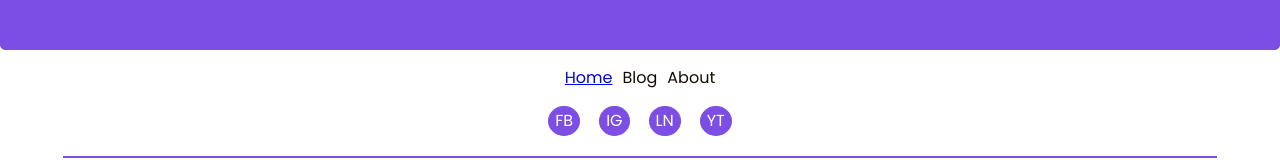
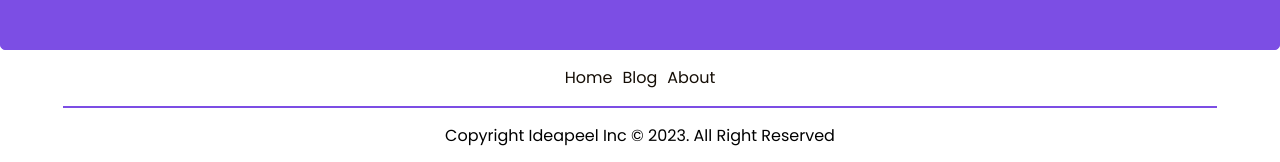
Before and after one commit to Eyyubfront/Blog-Site, a React (Vite) app in the folder blog-website/: page / in a window 1280 px wide. Shown: the part 790-952 px from the top of the page. Built offline with nearby package versions, Linux system fonts and the light colour scheme; no server answers; the database is empty.

Commit message:
blog cursor

```diff
--- a/blog-website/src/assets/styles/main.css
+++ b/blog-website/src/assets/styles/main.css
@@ -54,20 +54,6 @@
 #footer .footer__container .footer__link .links {
   text-decoration: none;
   color: rgb(21, 14, 6);
-}
-#footer .footer__container .footer__icons {
-  display: flex;
-  flex-direction: row;
-  align-items: center;
-  gap: 19px;
-}
-#footer .footer__container .footer__icons .icons__card {
-  border: 1px solid rgb(124, 78, 228);
-  border-radius: 50%;
-  background-color: rgb(124, 78, 228);
-  color: white;
-  text-align: center;
-  padding: 6px;
 }
 #footer .footer__container .footer__line {
   border: 1px solid rgb(124, 78, 228);
@@ -485,6 +471,7 @@ body {
   width: 130px;
   text-align: center;
   padding: 9px;
+  cursor: pointer;
 }
 #subscription .subscription__box .subscription__container .subscription__top {
   font-size: 25px;
--- a/blog-website/src/assets/styles/sass/components/_subscription.scss
+++ b/blog-website/src/assets/styles/sass/components/_subscription.scss
@@ -32,6 +32,7 @@
                     width: 130px;
                     text-align: center;
                     padding: 9px;
+                    cursor: pointer;
                 }
             }
 
--- a/blog-website/src/assets/styles/sass/layout/_footer.scss
+++ b/blog-website/src/assets/styles/sass/layout/_footer.scss
@@ -14,20 +14,6 @@
                 color: rgba(21, 14, 6, 1);
             }
         }
-        .footer__icons{
-            display: flex;
-            flex-direction: row;
-            align-items: center;
-            gap: 19px;
-.icons__card{
-    border: 1px solid rgba(124, 78, 228, 1);
-    border-radius: 50%;
-    background-color:rgba(124, 78, 228, 1) ;
-    color: white;
-    text-align: center;
-    padding: 6px;
-}
-        }
         .footer__line{
             border: 1px solid  rgba(124, 78, 228, 1);
             width: 90%;
--- a/blog-website/src/components/Footer/Footer.jsx
+++ b/blog-website/src/components/Footer/Footer.jsx
@@ -10,21 +10,15 @@ const Footer = () => {
 
           </div>
           <div className="footer__link">
-            <Link to="/"  >
+            <Link style={{textDecoration:"none"}} className='links'  to="/"  >
               <p>Home</p>
             </Link>
-            <Link to="/blogs" className='links'>
+            <Link  to="/blogs" className='links'>
               <p>Blog</p>
             </Link>
-            <Link to="/aboutus" className='links'>
+            <Link  to="/aboutus" className='links'>
               <p>About </p>
             </Link>
-          </div>
-          <div className="footer__icons">
-            <span className='icons__card'>FB</span>
-            <span className='icons__card'>IG</span>
-            <span className='icons__card'>LN</span>
-            <span className='icons__card'>YT</span>
           </div>
           <div className="footer__line">
 
```
